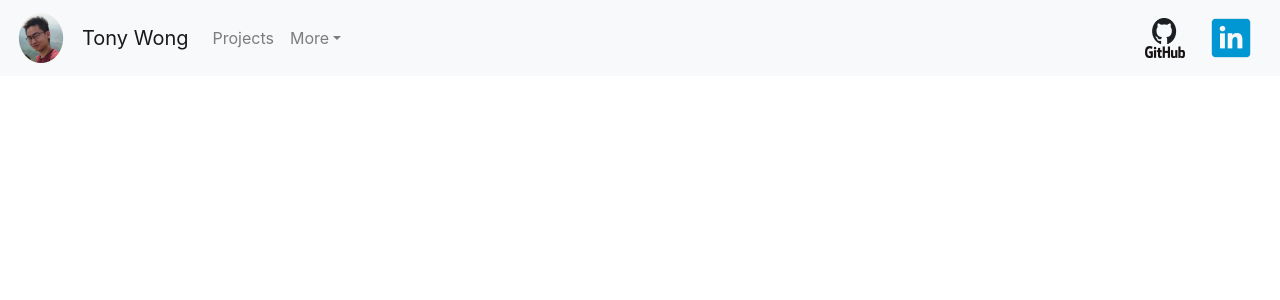
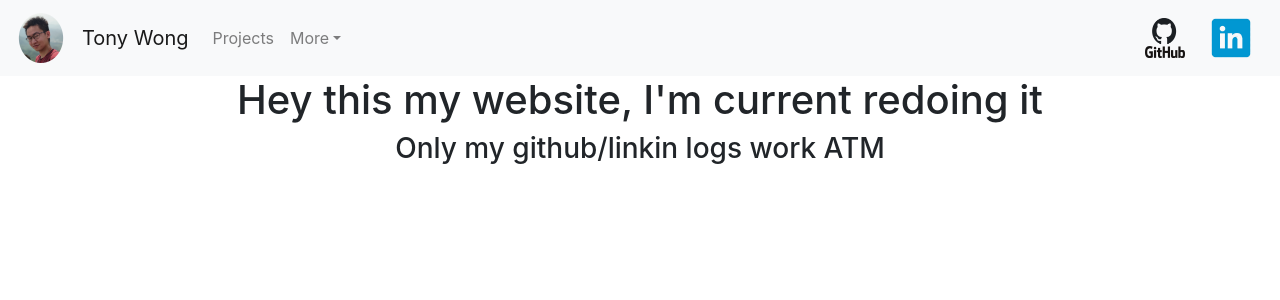
Before and after one commit to hitony7/WebReact, a React (Create React App) app: page / in a window 1280 px wide. Shown: the top 300 px of the page. Built offline with nearby package versions, Linux system fonts and the light colour scheme.

Commit message:
added msg

```diff
--- a/src/App.js
+++ b/src/App.js
@@ -11,6 +11,8 @@ function App() {
   return (
     <div className="App">
       <MyBar/>
+      <h1>Hey this my website, I'm current redoing it </h1>
+      <h3>Only my github/linkin logs work ATM </h3>
     </div>
   );
 }
```
